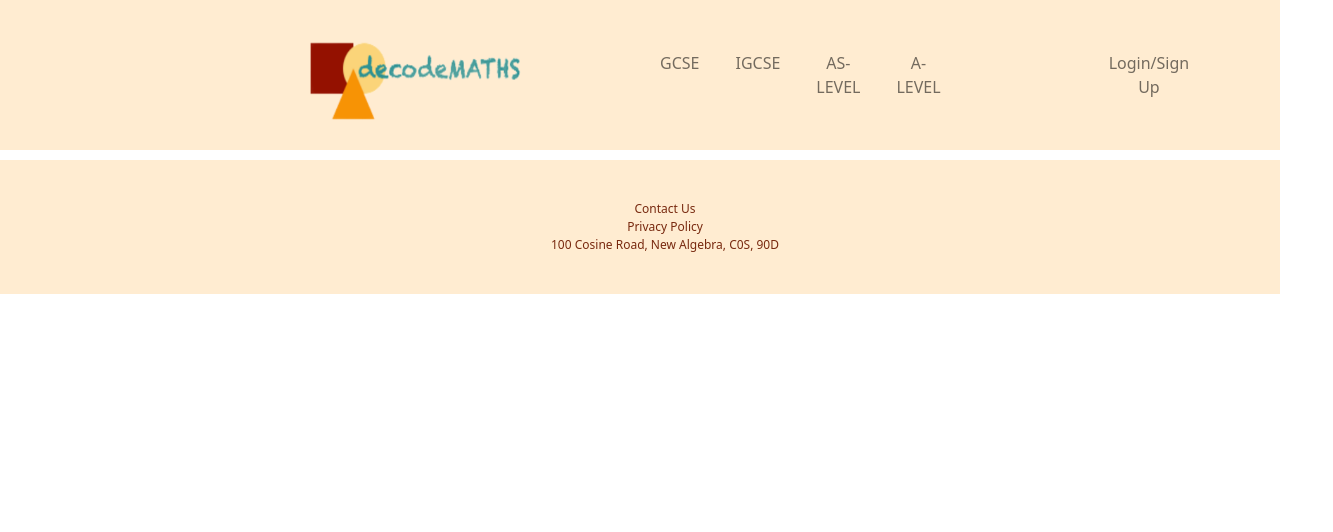
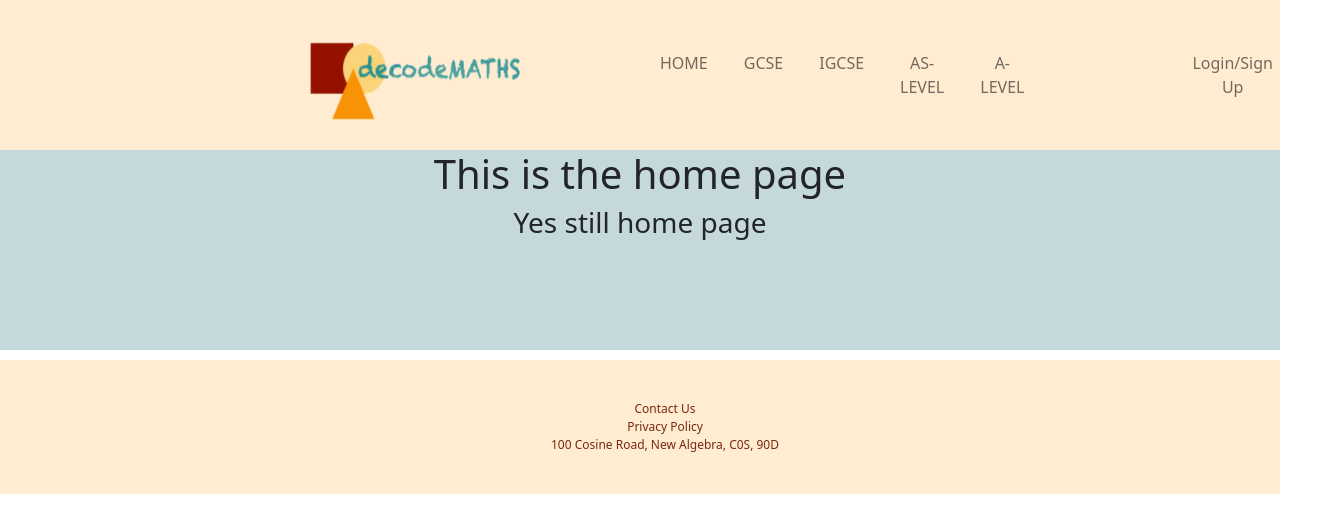
Before and after one commit to cindy1408/StudyMathsSmarter-FrontEnd, a React (Create React App) app: page / in a window 1280 px wide. Shown: the top 532 px of the page, 1333 px wide, since content can reach past the window. Built offline with nearby package versions, Linux system fonts and the light colour scheme.

Commit message:
banners!!!

```diff
--- a/src/App.js
+++ b/src/App.js
@@ -8,6 +8,7 @@ import igcse from './pages/igcse';
 import Footer from './components/Footer';
 import asLevel from './pages/asLevel';
 import aLevel from './pages/aLevel';
+import homePage from './pages/homePage';
 
 function App() {
   return (
@@ -17,10 +18,12 @@ function App() {
       <div className="app">
       <NavBar/>
         <Switch>
-          <Route path="/gcse" component={gcse}/>
-          <Route path="/igcse" component={igcse}/>
-          <Route path="/asLevel" component={asLevel}/>
-          <Route path="/aLevel" component={aLevel}/>
+          <Route path="/" component={homePage} exact/>
+          <Route path="/homePage" component={homePage} exact/>
+          <Route path="/gcse" component={gcse} exact/>
+          <Route path="/igcse" component={igcse} exact/>
+          <Route path="/asLevel" component={asLevel} exact/>
+          <Route path="/aLevel" component={aLevel} exact/>
         </Switch>
       <Footer/>
       </div>
--- a/src/components/NavBar.css
+++ b/src/components/NavBar.css
@@ -28,3 +28,7 @@ li.addPadding {
   padding-left: 10px;
   padding-right: 10px;
 }
+
+.gsceBanner {
+  background-color: blue;
+}
--- a/src/components/NavBar.js
+++ b/src/components/NavBar.js
@@ -7,6 +7,7 @@ import {Link} from 'react-router-dom';
 
 function NavBar() {
   return (
+    <div>
     <nav className="navbar navbar-expand-lg navbar-light">
 
     <img className="logo" src='./resources/logo3.png'/>
@@ -17,6 +18,11 @@ function NavBar() {
   </button>
   <div class="collapse navbar-collapse" id="navbarNav">
     <ul class="navbar-nav ">
+    <Link className="nav-link" to="/homePage">
+      <li class="nav-item active addPadding">
+         HOME
+      </li>
+      </Link>
       <Link className="nav-link" to="/gcse">
       <li class="nav-item active addPadding">
          GCSE
@@ -47,6 +53,8 @@ function NavBar() {
   </div>
 
 </nav>
+{/*<p>I am always here</p>*/}
+</div>
   );
   }
 
--- /dev/null
+++ b/src/components/cards.css
@@ -0,0 +1,10 @@
+.banner {
+  background-color: #15616d3f;
+  height: 200px;
+}
+
+.bannerGcse {
+  background-color: #78290f3f;
+  height: 200px;
+  text-align: 20px 300px 20px 400px;
+}
--- a/src/components/cards.js
+++ b/src/components/cards.js
@@ -0,0 +1,27 @@
+import './cards.css';
+import React from 'react';
+
+function Banner (props){
+    return(
+        <div className="banner">
+            <h1 className="bannerTitle">{props.title}</h1>
+            <h3 className="bannerSubText">{props.subText}</h3>
+        </div>
+
+    )
+}
+function BannerGcse (props){
+    return(
+        <div className="bannerGcse">
+            <h1 className="bannerTitle">{props.title}</h1>
+            <h3 className="bannerSubText">{props.subText}</h3>
+        </div>
+
+    )
+}
+
+
+
+export{
+    Banner, BannerGcse,
+};
--- a/src/pages/gcse.js
+++ b/src/pages/gcse.js
@@ -1,7 +1,11 @@
 import React from "react";
+
+import {BannerGcse} from "../components/cards.js"
 
 
 function gcse(){
-    return ("Hello")
+    return (
+        <BannerGcse title="This is the GCSE page" subText="Yes still GCSE page" />
+        )
 }
 export default gcse;
--- a/src/pages/homePage.js
+++ b/src/pages/homePage.js
@@ -0,0 +1,12 @@
+import React from "react";
+import {Banner} from "../components/cards.js"
+
+
+function homePage(){
+    return (
+
+      <Banner title="This is the home page" subText="Yes still home page"/>
+
+)
+}
+export default homePage;
```
